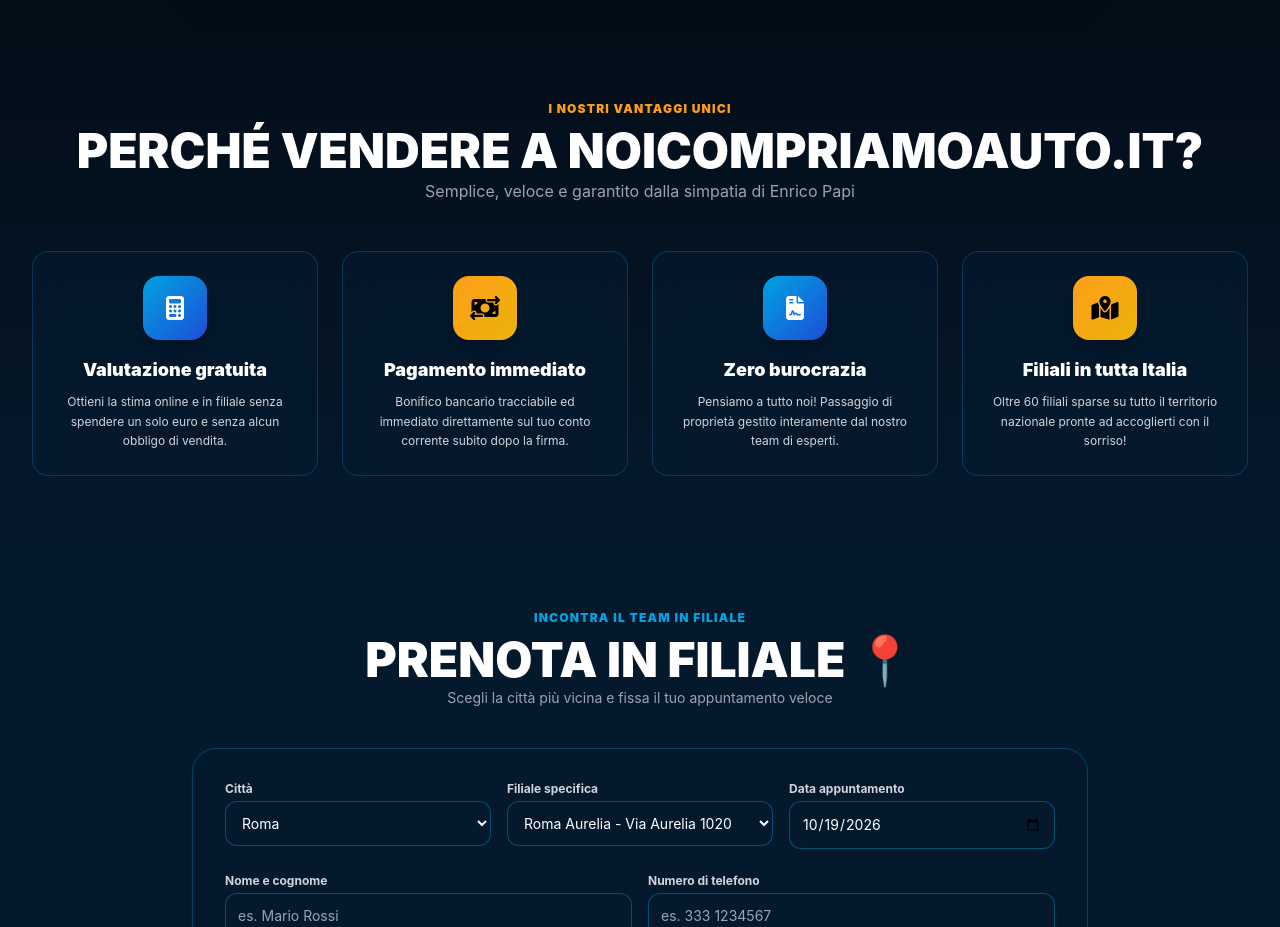
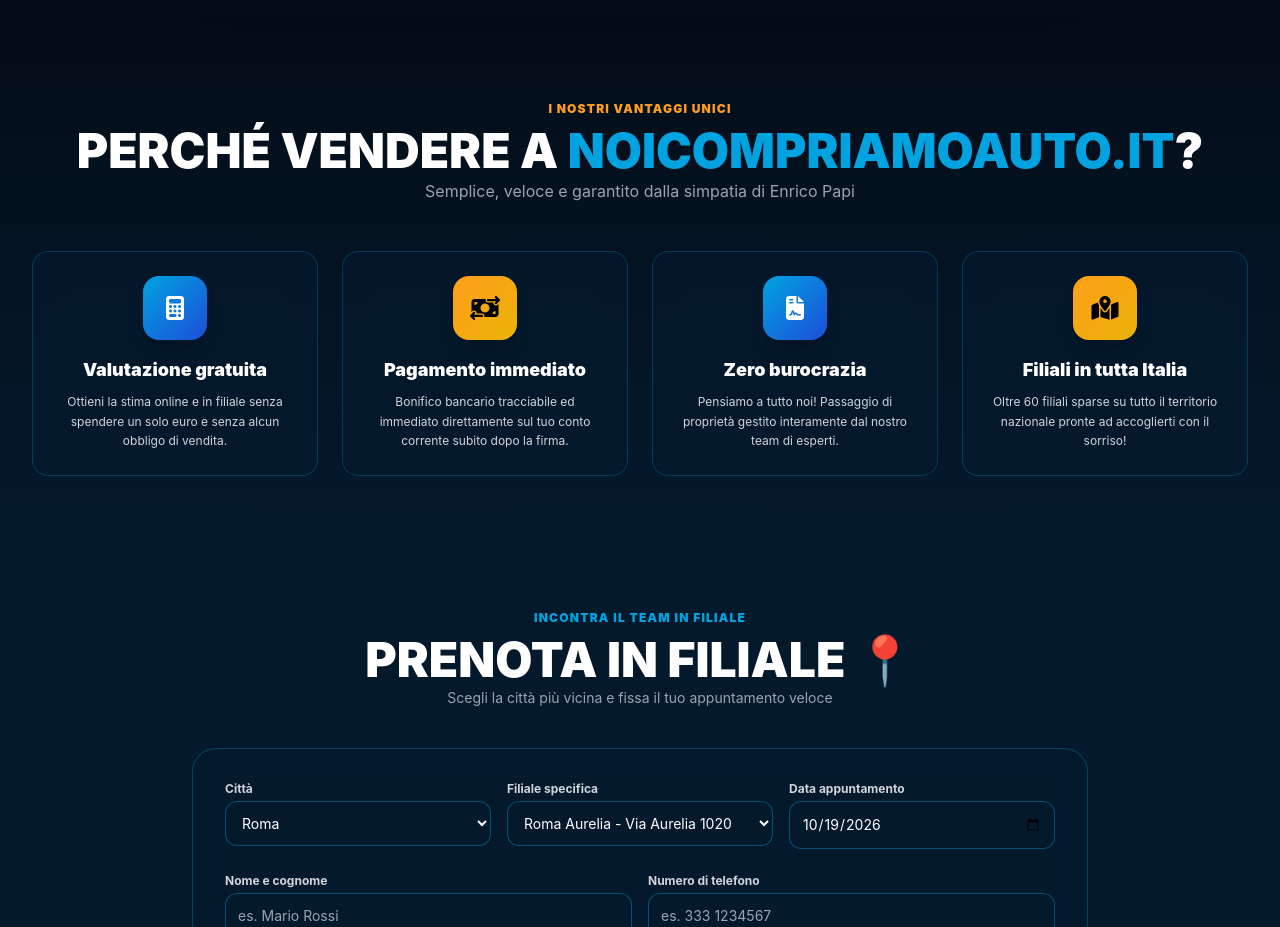
Before and after one commit to ChampyTech/noicompriamoauto.it, a plain HTML site: page index.html in a window 1280 px wide. Shown: the part 1580-2507 px from the top of the page. Drawn offline with nearby package versions, Linux system fonts and the light colour scheme.

Commit message:
Update index.html

```diff
--- a/index.html
+++ b/index.html
@@ -482,8 +482,8 @@
             <div class="max-w-7xl mx-auto">
                 <div class="text-center mb-12">
                     <span class="text-ncaOrange text-xs font-black uppercase tracking-widest">I nostri vantaggi unici</span>
-                    <h2 class="text-3xl md:text-5xl font-black text-white mt-2 uppercase">
-                        Perché vendere a NoiCompriamoAuto.it?
+                    <h2 class="text-2xl xs:text-3xl sm:text-4xl md:text-5xl font-black text-white mt-2 uppercase leading-tight break-words">
+                        Perché vendere a <br class="block sm:hidden"><span class="text-ncaBlue inline-block text-xl xs:text-2xl sm:text-4xl md:text-5xl break-all sm:break-normal">noicompriamoauto.it</span>?
                     </h2>
                     <p class="text-gray-400 text-sm md:text-base mt-1">
                         Semplice, veloce e garantito dalla simpatia di Enrico Papi
```
